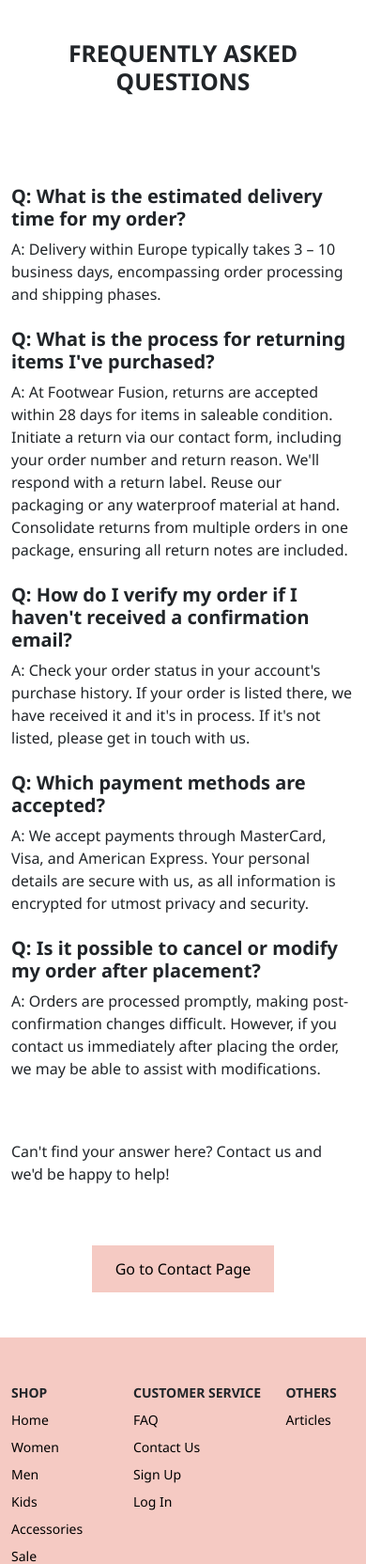
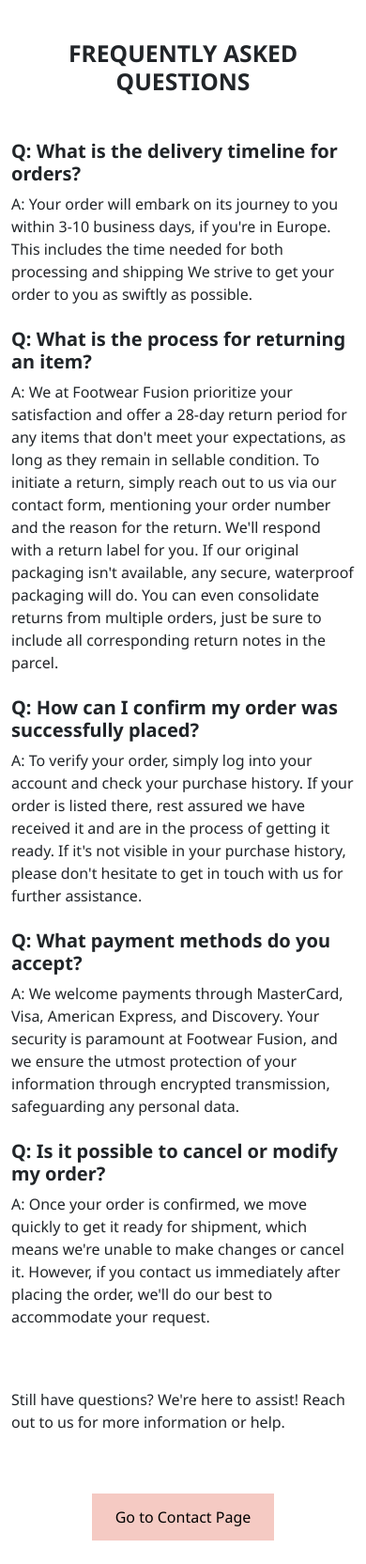
Before and after one commit to irebernardidev/Footwear-Fusion, a Django app: page /contact/faq/ in a window 390 px wide. Shown: the part 119-1783 px from the top of the page at 94% size. Run offline with Django 3.2, Linux system fonts and the light colour scheme; parts of the project's set-up code (start-up, migrations or seed data) failed here and were passed over; some libraries are stand-ins or nearby versions.

Commit message:
Improved contact page template for enhanced responsiveness and accessibility; updated CSS with Autoprefixer for better cross-browser compatibility.

```diff
--- a/contact/static/contact/css/contact.css
+++ b/contact/static/contact/css/contact.css
@@ -6,8 +6,9 @@
 .contact-wrapper {
     border: 1px solid #000;
 }
-/* Media Queries */
-/* Very small mobile Styles */
+
+/* Media Queries Styles */
+/* Very small mobile */
 @media screen and (max-width: 400px) {
     .form-control {
         font-size: 14px;
--- a/contact/templates/contact/faq.html
+++ b/contact/templates/contact/faq.html
@@ -1,5 +1,6 @@
 {% extends "base.html" %}
 {% load static %}
+{% block extra_title %} - FAQ Page{% endblock %}
 
 {% block page_header %}
     <div class="navbar-offset"></div>
@@ -10,40 +11,72 @@
         <div class="container">
             <div class="row">
                 <div class="col text-center">
-                    <h2 class="my-5 fw-bold text-uppercase">Frequently Asked Questions</h2>
+                    <h2 class="mt-5 mb-4 mb-sm-5 fw-bold text-uppercase">
+                        Frequently Asked Questions
+                    </h2>
                 </div>
             </div>
-            <div class="mt-5">
+            <div class="mt-1 mt-md-3">
                 <div class="my-4">
-                    <h5 class="fw-bold">Q: What is the estimated delivery time for my order?</h5>
-                    <p>A: Delivery within Europe typically takes 3 – 10 business days, encompassing order processing and shipping phases.</p>
-                </div>
-                <div class="my-4">
-                    <h5 class="fw-bold">Q: What is the process for returning items I've purchased?</h5>
+                    <h5 class="fw-bold">
+                        Q: What is the delivery timeline for orders?
+                    </h5>
                     <p>
-                        A: At Footwear Fusion, returns are accepted within 28 days for items in saleable condition.
-                        Initiate a return via our contact form, including your order number and return reason.
-                        We'll respond with a return label.
-                        Reuse our packaging or any waterproof material at hand.
-                        Consolidate returns from multiple orders in one package, ensuring all return notes are included.
+                        A: Your order will embark on its journey to you within 3-10 business days, if you're in Europe.
+                        This includes the time needed for both processing and shipping
+                        We strive to get your order to you as swiftly as possible.
                     </p>
                 </div>
                 <div class="my-4">
-                    <h5 class="fw-bold">Q: How do I verify my order if I haven't received a confirmation email?</h5>
-                    <p>A: Check your order status in your account's purchase history. If your order is listed there, we have received it and it's in process. If it's not listed, please get in touch with us.</p>
+                    <h5 class="fw-bold">
+                        Q: What is the process for returning an item?
+                    </h5>
+                    <p>
+                        A: We at Footwear Fusion prioritize your satisfaction and offer a 28-day return period
+                        for any items that don't meet your expectations, as long as they remain in sellable condition.
+                        To initiate a return, simply reach out to us via our contact form, mentioning your order number and the reason for the return.
+                        We'll respond with a return label for you. If our original packaging isn't available, any secure, waterproof packaging will do.
+                        You can even consolidate returns from multiple orders, just be sure to include all corresponding return notes in the parcel.
+
+                    </p>
                 </div>
                 <div class="my-4">
-                    <h5 class="fw-bold">Q: Which payment methods are accepted?</h5>
-                    <p>A: We accept payments through MasterCard, Visa, and American Express. Your personal details are secure with us, as all information is encrypted for utmost privacy and security.</p>
+                    <h5 class="fw-bold">
+                        Q: How can I confirm my order was successfully placed?
+                    </h5>
+                    <p>
+                        A: To verify your order, simply log into your account and check your purchase history.
+                        If your order is listed there, rest assured we have received it and are in the process of getting it ready.
+                        If it's not visible in your purchase history, please don't hesitate to get in touch with us for further assistance.
+                    </p>
+                    </p>
+                </div>
+                <div class="my-4">
+                    <h5 class="fw-bold">
+                        Q: What payment methods do you accept?
+                    </h5>
+                    <p>
+                        A: We welcome payments through MasterCard, Visa, American Express, and Discovery.
+                        Your security is paramount at Footwear Fusion, and we ensure the utmost protection of your information
+                        through encrypted transmission, safeguarding any personal data.
+                    </p>
                 </div>
                 <div class="my-4 pb-4">
-                    <h5 class="fw-bold">Q: Is it possible to cancel or modify my order after placement?</h5>
-                    <p>A: Orders are processed promptly, making post-confirmation changes difficult. However, if you contact us immediately after placing the order, we may be able to assist with modifications.</p>
+                    <h5 class="fw-bold">
+                        Q: Is it possible to cancel or modify my order?
+                    </h5>
+                    <p>
+                        A: Once your order is confirmed, we move quickly to get it ready for shipment,
+                        which means we're unable to make changes or cancel it.
+                        However, if you contact us immediately after placing the order, we'll do our best to accommodate your request.
+                    </p>
                 </div>
             </div>
-            <p>Can't find your answer here? Contact us and we'd be happy to help!</p>
+            <p>Still have questions? We're here to assist! Reach out to us for more information or help.</p></p>
             <div class="text-center">
-                <a href="{% url 'contact' %}" class="btn btn-beige my-5">Go to Contact Page</a>
+                <a href="{% url 'contact' %}" class="btn btn-beige my-5">
+                    Go to Contact Page
+                </a>
             </div>
         </div>
     </section>
```
Also changed, not shown: contact/templates/contact/contact.html (+15 -4 lines), contact/views.py (+5 -2 lines).
